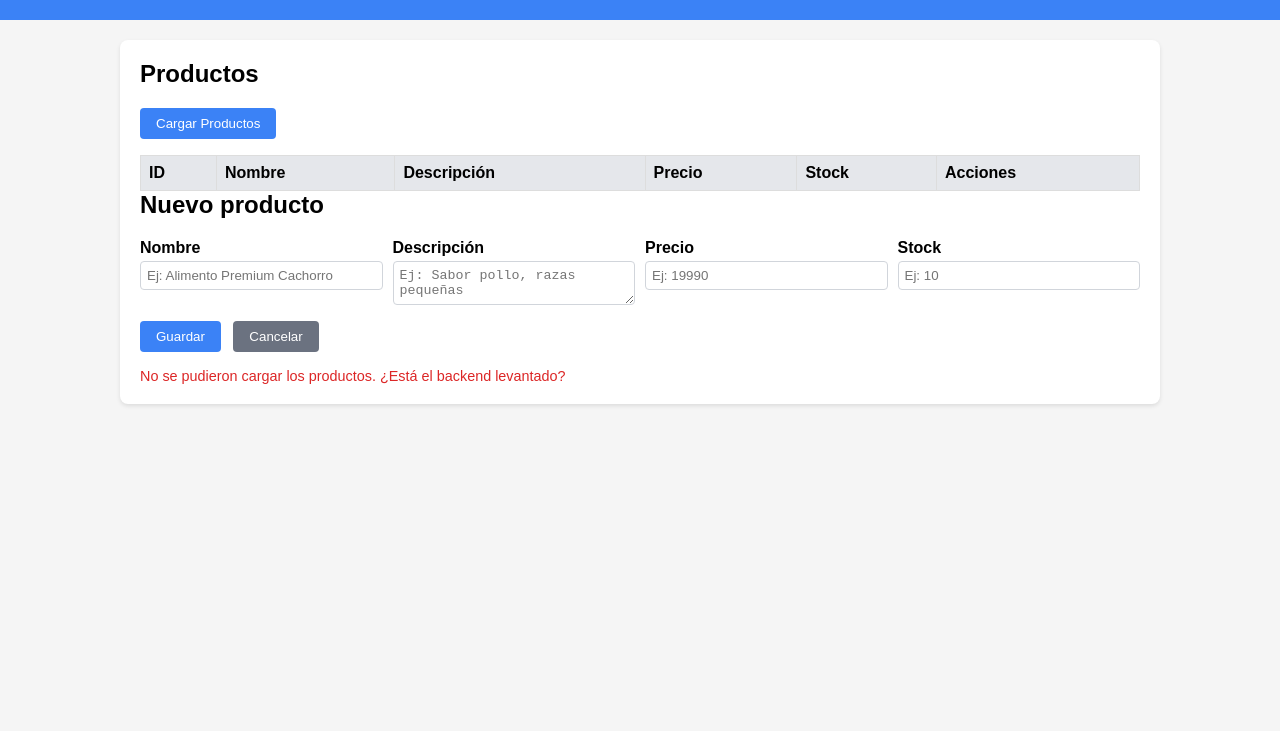
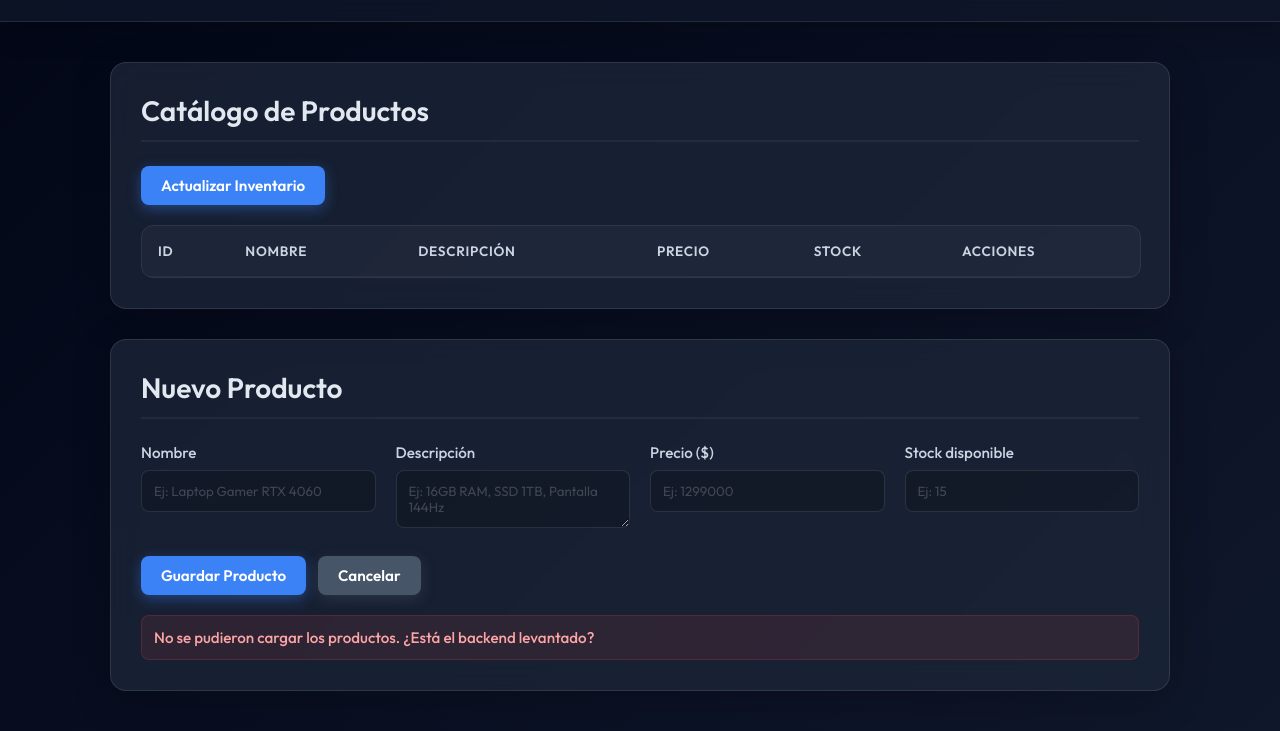
Before and after one commit to Cr1stopherB/EVA2-FRONT-DEVOPS, a plain HTML site: page index.html in a window 1280 px wide. Shown: the part 105-836 px from the top of the page. Before the commit the page ends 800 px from the top, so only its background shows below. Drawn offline with Linux system fonts and the light colour scheme; no server answers.

Commit message:
fixed y rediseño de front

```diff
--- a/app.js
+++ b/app.js
@@ -1,5 +1,5 @@
 /**
- * Frontend simple para CRUD de productos de la tienda de perritos.
+ * Frontend simple para CRUD de productos de Innovatech.
  */
 
 // Determinar la URL base de la API según el host
--- a/index.html
+++ b/index.html
@@ -2,107 +2,285 @@
 <html lang="es">
 <head>
   <meta charset="UTF-8" />
-  <title>Tienda de Alimentos para Perritos &#128054;</title>
+  <title>Innovatech | Panel de Control</title>
   <meta name="viewport" content="width=device-width, initial-scale=1.0" />
   <style>
+    /* CSS Premium Moderno */
+    @import url('https://fonts.googleapis.com/css2?family=Outfit:wght@300;400;500;600;700&display=swap');
+
+    :root {
+      --bg-color: #0f172a;
+      --card-bg: rgba(30, 41, 59, 0.7);
+      --card-border: rgba(255, 255, 255, 0.1);
+      --primary: #3b82f6;
+      --primary-hover: #2563eb;
+      --danger: #ef4444;
+      --danger-hover: #dc2626;
+      --secondary: #475569;
+      --secondary-hover: #334155;
+      --text-main: #f8fafc;
+      --text-muted: #94a3b8;
+      --success: #10b981;
+    }
+
     body {
-      font-family: Arial, sans-serif;
+      font-family: 'Outfit', sans-serif;
       margin: 0;
       padding: 0;
-      background: #f5f5f5;
+      background: linear-gradient(135deg, #020617 0%, #0f172a 100%);
+      color: var(--text-main);
+      min-height: 100vh;
+      display: flex;
+      flex-direction: column;
+      align-items: center;
     }
+
     header {
-      background: #3b82f6;
+      width: 100%;
+      background: rgba(15, 23, 42, 0.8);
+      backdrop-filter: blur(12px);
+      -webkit-backdrop-filter: blur(12px);
+      border-bottom: 1px solid var(--card-border);
+      padding: 24px 0;
+      text-align: center;
+      position: sticky;
+      top: 0;
+      z-index: 100;
+      box-shadow: 0 4px 30px rgba(0, 0, 0, 0.3);
+    }
+
+    header h1 {
+      margin: 0;
+      font-size: 2.5rem;
+      font-weight: 700;
+      background: linear-gradient(to right, #38bdf8, #818cf8);
+      -webkit-background-clip: text;
+      -webkit-text-fill-color: transparent;
+      letter-spacing: -0.5px;
+    }
+
+    header p {
+      margin: 8px 0 0;
+      color: var(--text-muted);
+      font-weight: 300;
+    }
+
+    main {
+      width: 100%;
+      max-width: 1100px;
+      margin: 40px auto;
+      padding: 0 20px;
+      box-sizing: border-box;
+      display: flex;
+      flex-direction: column;
+      gap: 30px;
+    }
+
+    section {
+      background: var(--card-bg);
+      backdrop-filter: blur(16px);
+      -webkit-backdrop-filter: blur(16px);
+      border: 1px solid var(--card-border);
+      border-radius: 16px;
+      padding: 30px;
+      box-shadow: 0 10px 40px rgba(0, 0, 0, 0.2);
+      transition: transform 0.3s ease, box-shadow 0.3s ease;
+    }
+
+    section:hover {
+      transform: translateY(-2px);
+      box-shadow: 0 15px 50px rgba(0, 0, 0, 0.3);
+    }
+
+    h2 {
+      margin-top: 0;
+      font-size: 1.75rem;
+      font-weight: 600;
+      color: #e2e8f0;
+      border-bottom: 2px solid rgba(255,255,255,0.05);
+      padding-bottom: 12px;
+      margin-bottom: 24px;
+    }
+
+    .actions {
+      margin-bottom: 20px;
+      display: flex;
+      gap: 12px;
+    }
+
+    button {
+      padding: 10px 20px;
+      border: none;
+      border-radius: 8px;
+      cursor: pointer;
+      font-family: 'Outfit', sans-serif;
+      font-weight: 600;
+      font-size: 0.95rem;
+      background: var(--primary);
       color: white;
-      padding: 16px;
-      text-align: center;
+      transition: all 0.2s ease;
+      box-shadow: 0 4px 14px 0 rgba(59, 130, 246, 0.39);
     }
-    main {
-      max-width: 1000px;
-      margin: 20px auto;
-      background: white;
-      padding: 20px;
-      border-radius: 8px;
-      box-shadow: 0 2px 4px rgba(0,0,0,0.1);
+
+    button:hover {
+      background: var(--primary-hover);
+      transform: translateY(-1px);
+      box-shadow: 0 6px 20px rgba(59, 130, 246, 0.23);
     }
-    h1, h2 {
-      margin-top: 0;
+
+    button.secondary {
+      background: var(--secondary);
+      box-shadow: 0 4px 14px 0 rgba(71, 85, 105, 0.39);
     }
-    .actions {
-      margin-bottom: 16px;
+
+    button.secondary:hover {
+      background: var(--secondary-hover);
+      box-shadow: 0 6px 20px rgba(71, 85, 105, 0.23);
     }
-    button {
-      padding: 8px 16px;
-      margin-right: 8px;
-      border: none;
-      border-radius: 4px;
-      cursor: pointer;
-      background: #3b82f6;
-      color: white;
+
+    button.danger {
+      background: var(--danger);
+      box-shadow: 0 4px 14px 0 rgba(239, 68, 68, 0.39);
     }
-    button.secondary {
-      background: #6b7280;
+
+    button.danger:hover {
+      background: var(--danger-hover);
+      box-shadow: 0 6px 20px rgba(239, 68, 68, 0.23);
     }
-    button.danger {
-      background: #ef4444;
+
+    .table-responsive {
+      width: 100%;
+      overflow-x: auto;
+      border-radius: 12px;
+      border: 1px solid var(--card-border);
     }
+
     table {
       width: 100%;
       border-collapse: collapse;
-      margin-top: 16px;
+      white-space: nowrap;
     }
+
     th, td {
-      border: 1px solid #ddd;
-      padding: 8px;
+      padding: 16px;
       text-align: left;
+      border-bottom: 1px solid rgba(255,255,255,0.05);
     }
+
     th {
-      background: #e5e7eb;
+      background: rgba(255,255,255,0.03);
+      font-weight: 600;
+      color: #cbd5e1;
+      text-transform: uppercase;
+      font-size: 0.85rem;
+      letter-spacing: 0.05em;
     }
-    tr:nth-child(even) {
-      background: #f9fafb;
+
+    tr:last-child td {
+      border-bottom: none;
     }
+
+    tr:hover td {
+      background: rgba(255,255,255,0.02);
+    }
+
+    td button {
+      padding: 6px 12px;
+      font-size: 0.85rem;
+      box-shadow: none;
+    }
+
+    td button:hover {
+      transform: scale(1.05);
+    }
+
     .form-grid {
       display: grid;
-      grid-template-columns: repeat(auto-fit, minmax(180px, 1fr));
-      gap: 10px;
-      margin-top: 16px;
+      grid-template-columns: repeat(auto-fit, minmax(220px, 1fr));
+      gap: 20px;
     }
+
     label {
       display: block;
-      font-weight: bold;
-      margin-bottom: 4px;
+      font-weight: 500;
+      margin-bottom: 8px;
+      color: #cbd5e1;
+      font-size: 0.95rem;
     }
+
     input, textarea {
       width: 100%;
-      padding: 6px;
-      border-radius: 4px;
-      border: 1px solid #d1d5db;
+      padding: 12px;
+      border-radius: 8px;
+      border: 1px solid rgba(255, 255, 255, 0.1);
+      background: rgba(0, 0, 0, 0.2);
+      color: white;
+      font-family: 'Outfit', sans-serif;
       box-sizing: border-box;
+      transition: border-color 0.2s ease, box-shadow 0.2s ease;
     }
+
+    input:focus, textarea:focus {
+      outline: none;
+      border-color: var(--primary);
+      box-shadow: 0 0 0 3px rgba(59, 130, 246, 0.2);
+    }
+
+    input::placeholder, textarea::placeholder {
+      color: rgba(255,255,255,0.2);
+    }
+
     .status {
-      margin-top: 10px;
-      font-size: 0.9rem;
+      margin-top: 16px;
+      font-size: 0.95rem;
+      font-weight: 500;
+      padding: 12px;
+      border-radius: 8px;
+      display: none;
+    }
+    .status:not(:empty) {
+      display: block;
     }
     .status.ok {
-      color: #16a34a;
+      background: rgba(16, 185, 129, 0.1);
+      color: var(--success);
+      border: 1px solid rgba(16, 185, 129, 0.2);
     }
     .status.error {
-      color: #dc2626;
+      background: rgba(239, 68, 68, 0.1);
+      color: #fca5a5;
+      border: 1px solid rgba(239, 68, 68, 0.2);
+    }
+
+    /* Custom Scrollbar */
+    ::-webkit-scrollbar {
+      width: 8px;
+      height: 8px;
+    }
+    ::-webkit-scrollbar-track {
+      background: rgba(0,0,0,0.1);
+    }
+    ::-webkit-scrollbar-thumb {
+      background: rgba(255,255,255,0.2);
+      border-radius: 4px;
+    }
+    ::-webkit-scrollbar-thumb:hover {
+      background: rgba(255,255,255,0.3);
     }
   </style>
 </head>
 <body>
   <header>
-    <h1>Tienda de Alimentos para Perritos &#128054;</h1>
-    <p>Gestión CRUD de productos en contenedores Docker (Frontend + Backend + MySQL)</p>
+    <h1>Innovatech 🚀</h1>
+    <p>Gestión de Inventario Tecnológico</p>
   </header>
   <main>
     <section>
-      <h2>Productos</h2>
+      <h2>Catálogo de Productos</h2>
       <div class="actions">
-        <button id="btnCargar">Cargar Productos</button>
+        <button id="btnCargar">Actualizar Inventario</button>
       </div>
+      <div class="table-responsive">
         <table>
           <thead>
             <tr>
@@ -115,33 +293,34 @@
             </tr>
           </thead>
           <tbody id="tbodyProductos">
-          <!-- Aqu�� se insertan filas dinamicamente -->
+            <!-- Filas dinámicas -->
           </tbody>
         </table>
+      </div>
     </section>
 
     <section>
-      <h2 id="formTitle">Nuevo producto</h2>
+      <h2 id="formTitle">Nuevo Producto</h2>
       <div class="form-grid">
         <div>
           <label for="nombre">Nombre</label>
-          <input type="text" id="nombre" placeholder="Ej: Alimento Premium Cachorro" />
+          <input type="text" id="nombre" placeholder="Ej: Laptop Gamer RTX 4060" />
         </div>
         <div>
           <label for="descripcion">Descripción</label>
-          <textarea id="descripcion" rows="2" placeholder="Ej: Sabor pollo, razas pequeñas"></textarea>
+          <textarea id="descripcion" rows="2" placeholder="Ej: 16GB RAM, SSD 1TB, Pantalla 144Hz"></textarea>
         </div>
         <div>
-          <label for="precio">Precio</label>
-          <input type="number" id="precio" step="0.01" min="0" placeholder="Ej: 19990" />
+          <label for="precio">Precio ($)</label>
+          <input type="number" id="precio" step="1" min="0" placeholder="Ej: 1299000" />
         </div>
         <div>
-          <label for="stock">Stock</label>
-          <input type="number" id="stock" min="0" placeholder="Ej: 10" />
+          <label for="stock">Stock disponible</label>
+          <input type="number" id="stock" min="0" placeholder="Ej: 15" />
         </div>
       </div>
-      <div class="actions" style="margin-top: 12px;">
-        <button id="btnGuardar">Guardar</button>
+      <div class="actions" style="margin-top: 24px;">
+        <button id="btnGuardar">Guardar Producto</button>
         <button id="btnCancelar" class="secondary">Cancelar</button>
       </div>
       <div id="status" class="status"></div>
```
Also changed, not shown: 2 other files. Lines whose indentation alone changed are shown as unchanged.
